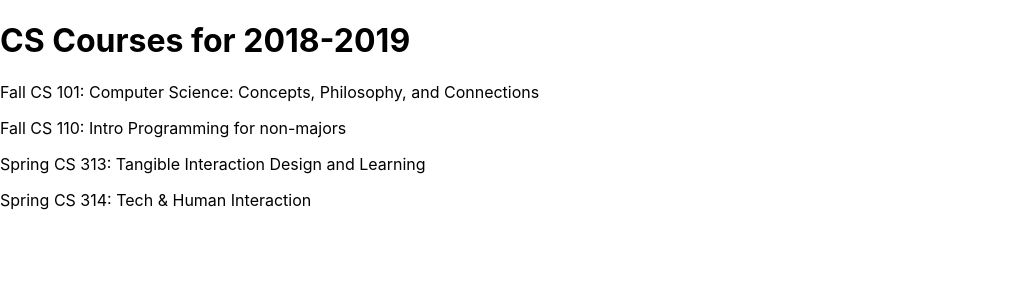
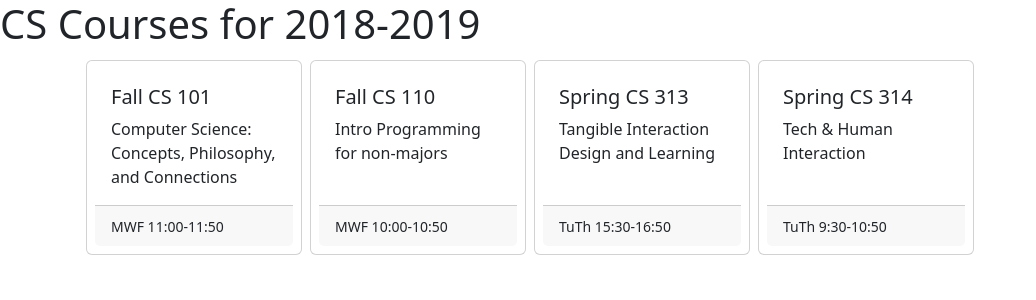
Before and after one commit to xuh5/cs392_React, a React (Vite) app: page / in a window 1280 px wide. Shown: the top 300 px of the page, without its empty margins (0-1036 px from the left). Built offline with nearby package versions, Linux system fonts and the light colour scheme.

Commit message:
add style

```diff
--- a/package.json
+++ b/package.json
@@ -11,6 +11,8 @@
     "coverage": "vitest run --coverage"
   },
   "dependencies": {
+    "bootstrap": "^5.3.3",
+    "bootstrap-icons": "^1.11.3",
     "react": "^18.3.0",
     "react-dom": "^18.3.0"
   },
--- a/src/App.jsx
+++ b/src/App.jsx
@@ -1,6 +1,7 @@
 import Banner from './components/Banner';
 import CourseList from './components/CourseList';
-
+import 'bootstrap/dist/css/bootstrap.min.css';
+import 'bootstrap-icons/font/bootstrap-icons.css';
 const schedule = {
   "title": "CS Courses for 2018-2019",
   "courses": {
@@ -37,7 +38,9 @@
   return(
     <div>
       <Banner title={schedule.title} />
+      <div className="container">
       <CourseList courses={schedule.courses} />
+        </div>
     </div>
 
   );
--- /dev/null
+++ b/src/components/CourseCard.jsx
@@ -0,0 +1,15 @@
+const CourseCard = ({ course }) => {
+    return (
+      <div className="card m-1 p-2" >
+        <div className="card-body">
+          <h5 className="card-title">{course.term} CS {course.number}</h5>
+          <p className="card-text">{course.title}</p>
+        </div>
+        <div className="card-footer">
+          <small className="card-text">{course.meets}</small>
+        </div>
+      </div>
+    );
+  };
+
+  export default CourseCard;
--- /dev/null
+++ b/src/components/CourseList.css
@@ -0,0 +1,5 @@
+.course-list{
+    display: grid;
+    grid-template-columns: repeat(auto-fill, 14rem);
+
+  }
--- a/src/components/CourseList.jsx
+++ b/src/components/CourseList.jsx
@@ -1,10 +1,10 @@
+import CourseCard from './CourseCard';
+import './CourseList.css';
 const CourseList = ({ courses }) => {
   return (
-    <div>
+    <div className="course-list">
       {Object.values(courses).map((course, index) => (
-        <p key={index}>
-          {course.term} CS {course.number}: {course.title}
-        </p>
+        <CourseCard key={index} course={course} />
       ))}
     </div>
   );
```
Also changed, not shown: 1 other file (tests, documents, lock files or other folders).
